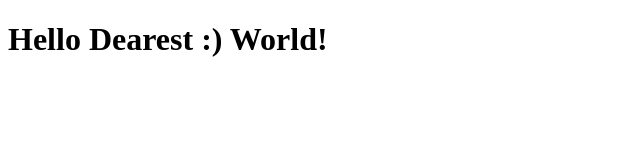
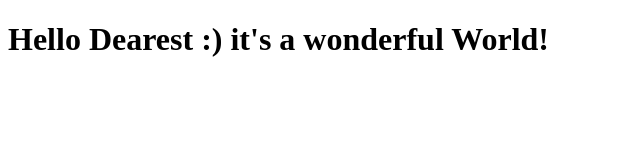
Before and after one commit to pascArr/coursera-WebDev, a plain HTML site: page myFirstSite/index.html in a window 1280 px wide. Shown: the whole page, without its empty margins (0-640 px from the left). Drawn offline with Linux system fonts and the light colour scheme.

Commit message:
update 1248

```diff
--- a/myFirstSite/index.html
+++ b/myFirstSite/index.html
@@ -4,6 +4,6 @@
 	<title>My First Page</title>
 </head>
 <body>
-<h1>Hello Dearest :) World! </h1>
+<h1>Hello Dearest :) it's a wonderful World! </h1>
 </body>
 </html>
```
